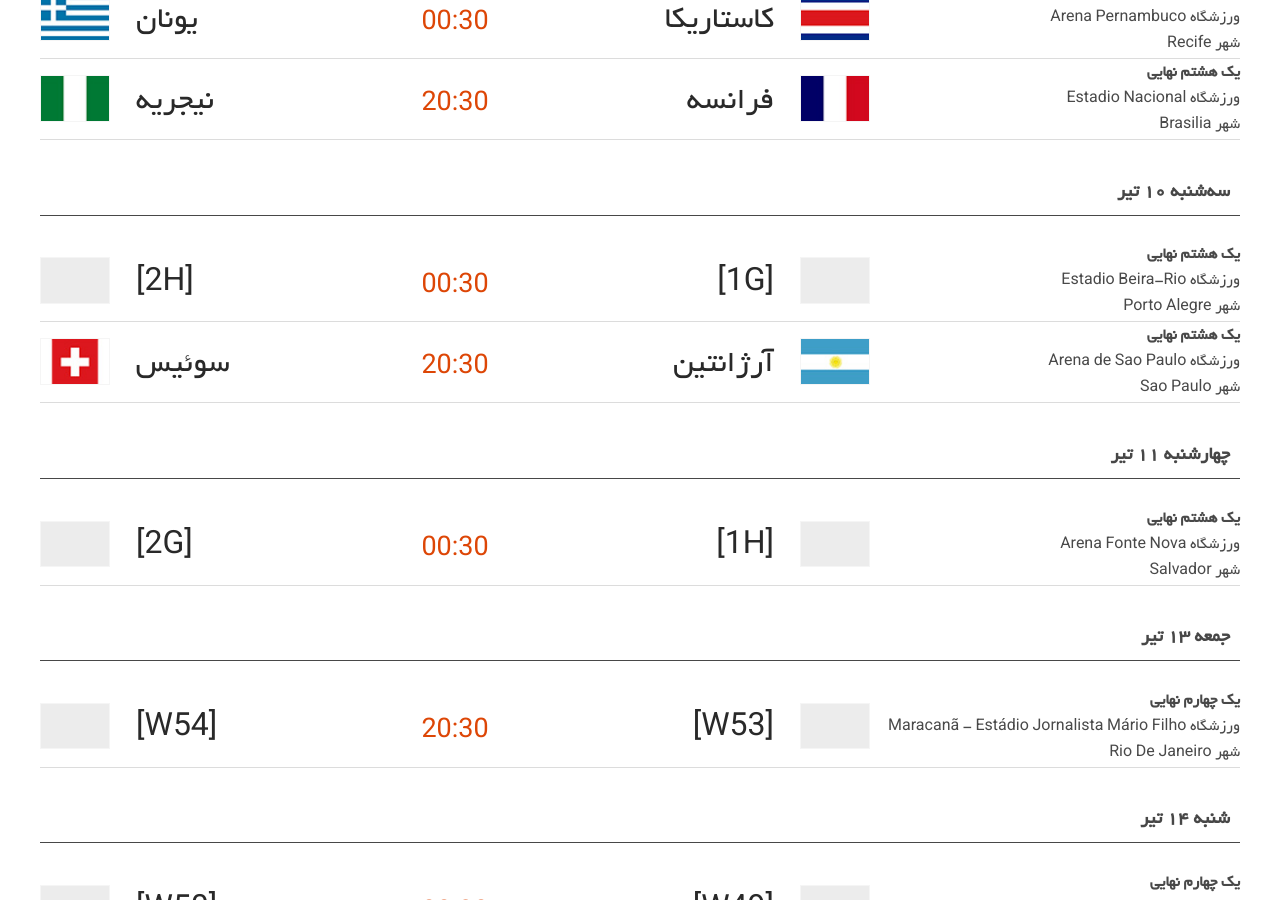
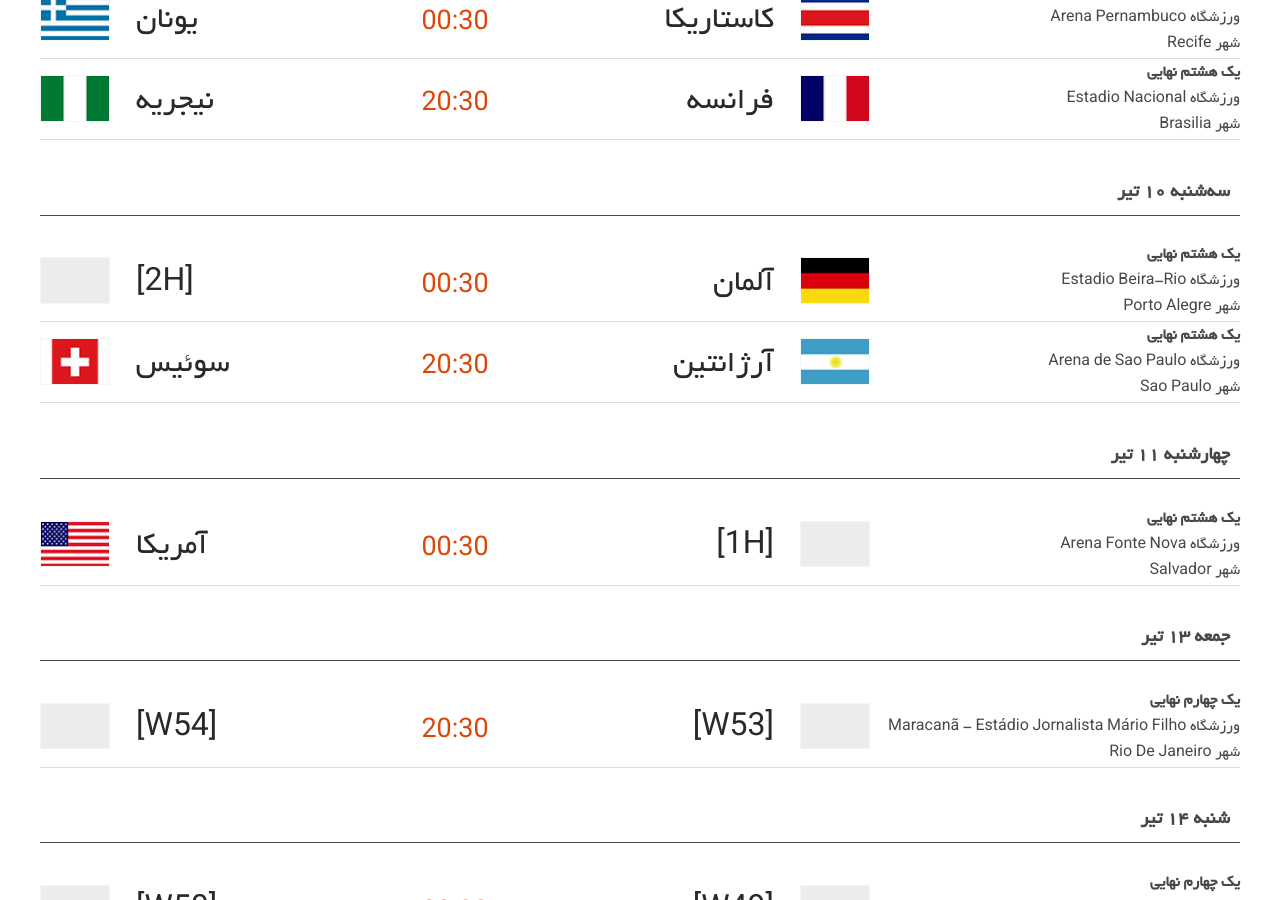
Before and after one commit to HosseinKarami/fifawc, a Jekyll site: the page built from index.html, in a window 1280 px wide and 900 px high, scrolled down 6275 px. Built offline with Jekyll 4.4.1, drawn with Linux system fonts in a browser that asks for light colours; comment, search, counter and statistics services are not loaded.

Commit message:
G1 and G2

```diff
--- a/_data/matches.yml
+++ b/_data/matches.yml
@@ -903,9 +903,9 @@
 - date: سه‌شنبه 10 تیر
   groups:
   - group: يک هشتم نهايي
-    team1: "[1G]"
+    team1: "آلمان"
     team2: "[2H]"
-    flag1: assets/img/flags/blank.png
+    flag1: assets/img/flags/ger.png
     flag2: assets/img/flags/blank.png
     pts1: "zero"
     pts2: "0"
@@ -939,9 +939,9 @@
   groups:
   - group: يک هشتم نهايي
     team1: "[1H]"
-    team2: "[2G]"
+    team2: "آمریکا"
     flag1: assets/img/flags/blank.png
-    flag2: assets/img/flags/blank.png
+    flag2: assets/img/flags/usa.png
     pts1: "zero"
     pts2: "0"
     goal1: ""
```
